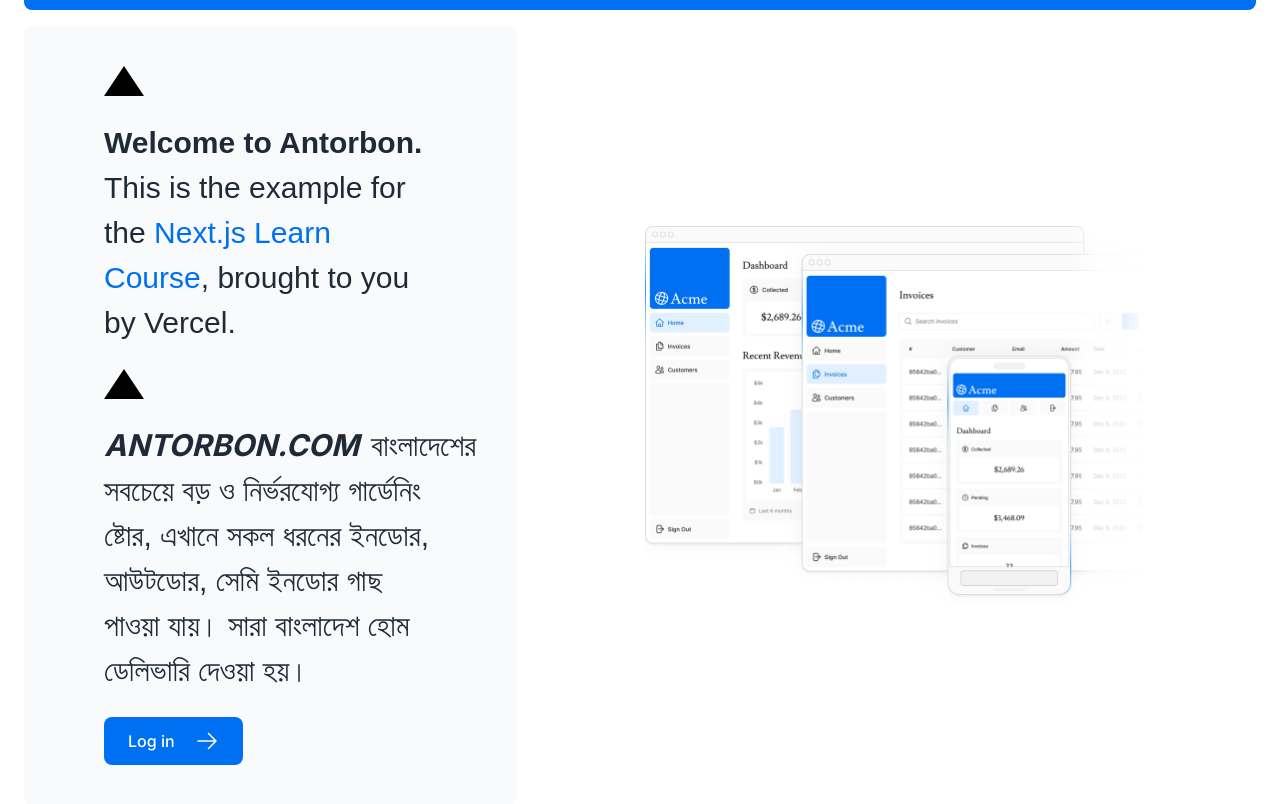
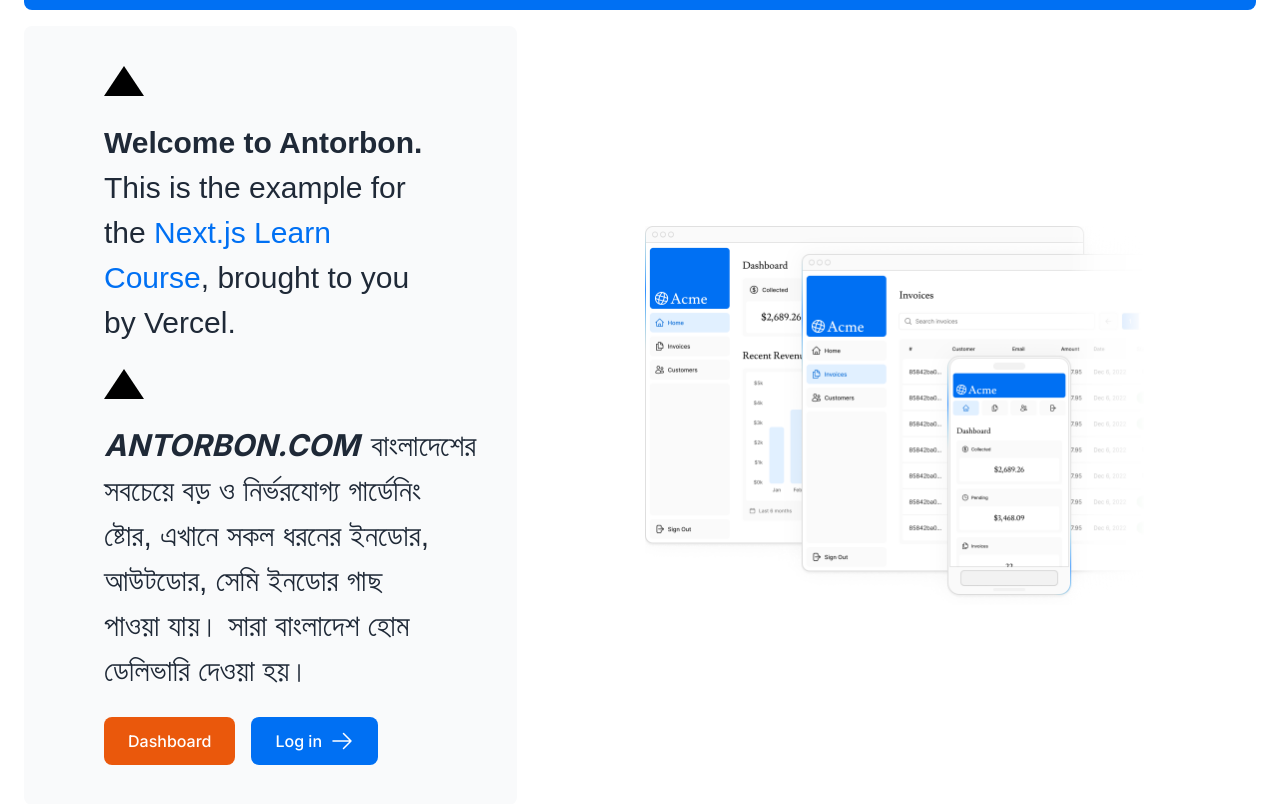
Before and after one commit to shamimhcp1/nextjs-dashboard, a Next.js app: page / in a window 1280 px wide. Shown: the part 222-1026 px from the top of the page. Built offline with nearby package versions, Linux system fonts and the light colour scheme; a web font is replaced by a local one.

Commit message:
added dashboard button to homepage

```diff
--- a/app/page.tsx
+++ b/app/page.tsx
@@ -27,7 +27,7 @@
           </p>
           <div className={styles.shape} />
           <p className={`text-xl text-gray-800 md:text-3xl md:leading-normal`}>
-            <strong className='pr-3'>
+            <strong className="pr-3">
               <i>ANTORBON.COM</i>
             </strong>
             <span className={`${galada.className}`}>
@@ -36,12 +36,23 @@
               ডেলিভারি দেওয়া হয়।
             </span>
           </p>
-          <Link
-            href="/login"
-            className="flex items-center gap-5 self-start rounded-lg bg-blue-500 px-6 py-3 text-sm font-medium text-white transition-colors hover:bg-blue-400 md:text-base"
-          >
-            <span>Log in</span> <ArrowRightIcon className="w-5 md:w-6" />
-          </Link>
+          {/* Dashboard and Log in Links */}
+          <div className="flex gap-4">
+            <Link
+              href="/dashboard"
+              className="flex items-center rounded-lg bg-orange-600 px-6 py-3 text-sm font-medium text-white transition-colors hover:bg-orange-500 md:text-base"
+            >
+              <span>Dashboard</span>
+            </Link>
+
+            <Link
+              href="/login"
+              className="flex items-center rounded-lg bg-blue-500 px-6 py-3 text-sm font-medium text-white transition-colors hover:bg-blue-400 md:text-base"
+            >
+              <span>Log in</span>
+              <ArrowRightIcon className="ml-2 w-5 md:w-6" />
+            </Link>
+          </div>
         </div>
         <div className="flex items-center justify-center p-6 md:w-3/5 md:px-28 md:py-12">
           {/* Add Hero Images Here */}
```
Also changed, not shown: 1 other file (tests, documents, lock files or other folders).
